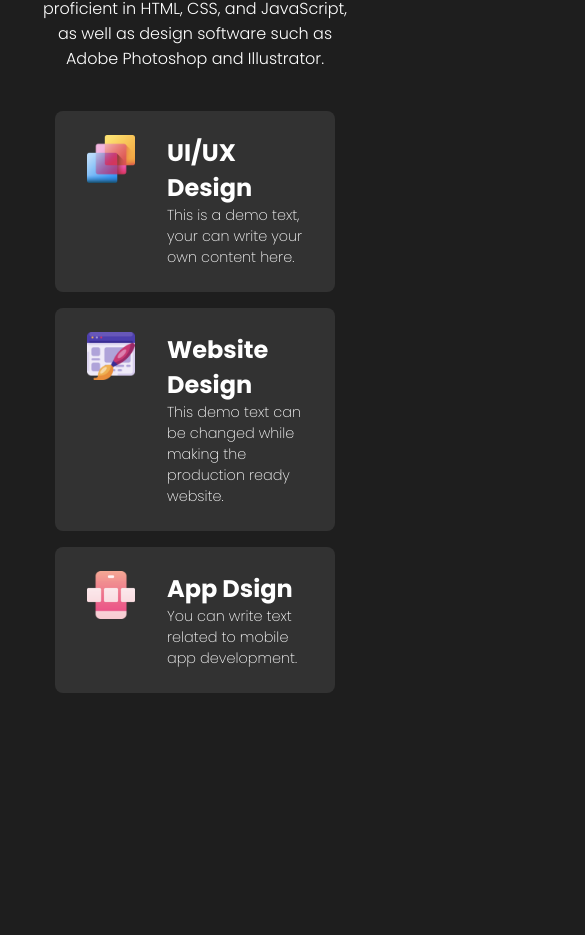
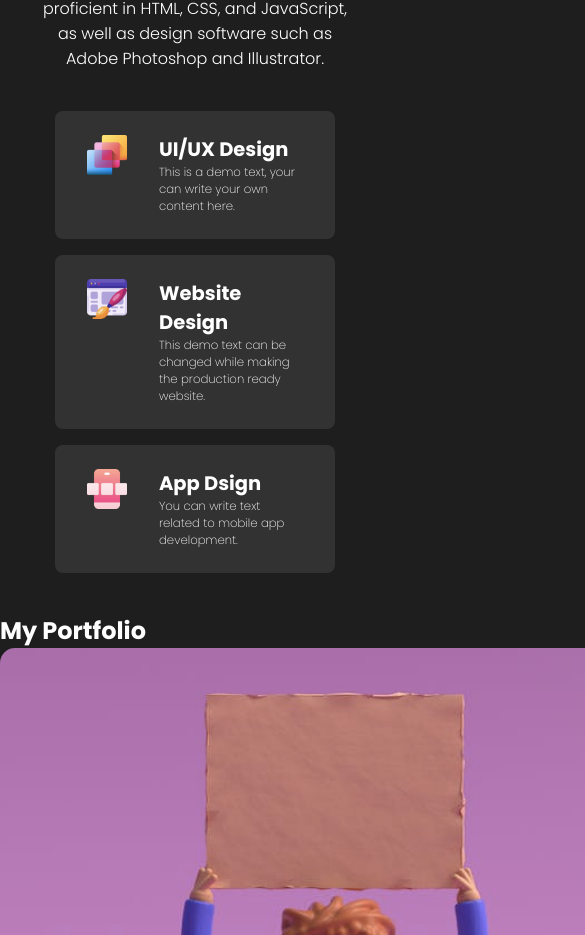
Before and after one commit to Nithin7406/Portfolio, a React (Create React App) app: page / in a window 390 px wide. Shown: the part 1133-2068 px from the top of the page, 585 px wide, since content can reach past the window. Before the commit the page ends 1866 px from the top, so only its background shows below. Built offline with nearby package versions, Linux system fonts and the light colour scheme.

Commit message:
my portfolio

```diff
--- a/src/App.jsx
+++ b/src/App.jsx
@@ -1,6 +1,7 @@
 import Intro from "./components/Intro/intro";
 import Navbar from "./components/NavBar/navbar";
 import Skills from "./components/Skills/skills";
+import Works from "./components/Works/works";
 
 function App() {
   return (
@@ -8,6 +9,7 @@
       <Navbar />
       <Intro />
       <Skills />
+      <Works />
     </div>
   );
 }
--- a/src/components/Skills/skills.css
+++ b/src/components/Skills/skills.css
@@ -50,3 +50,21 @@
   font-size: 0.9rem;
   font-weight: 200;
 }
+
+@media screen and (max-width: 720px) {
+  .skillBarText > p {
+    font-size: 2vw;
+  }
+}
+@media screen and (max-width: 480px) {
+  .skillBarText > p {
+    font-size: 3vw;
+  }
+  .skillBarImg {
+    height: 2.5rem;
+    width: 2.5rem;
+  }
+  .skillBarText > h2 {
+    font-size: 5vw;
+  }
+}
--- /dev/null
+++ b/src/components/Works/works.jsx
@@ -0,0 +1,27 @@
+import React from "react";
+import "./works.css";
+import Portfolio1 from "../../assets/portfolio-1.png";
+import Portfolio2 from "../../assets/portfolio-2.png";
+import Portfolio3 from "../../assets/portfolio-3.png";
+import Portfolio4 from "../../assets/portfolio-4.png";
+import Portfolio5 from "../../assets/portfolio-5.png";
+import Portfolio6 from "../../assets/portfolio-6.png";
+
+const works = () => {
+  return (
+    <section id="works">
+      <h2 className="workstitle">My Portfolio</h2>
+      <span className="workDesc"></span>
+      <div className="worksImgs">
+        <img src={Portfolio1} alt="" className="works" />
+        <img src={Portfolio2} alt="" className="works" />
+        <img src={Portfolio3} alt="" className="works" />
+        <img src={Portfolio4} alt="" className="works" />
+        <img src={Portfolio5} alt="" className="works" />
+        <img src={Portfolio6} alt="" className="works" />
+      </div>
+    </section>
+  );
+};
+
+export default works;
```
Also changed, not shown: src/components/Works/works.css (added).
